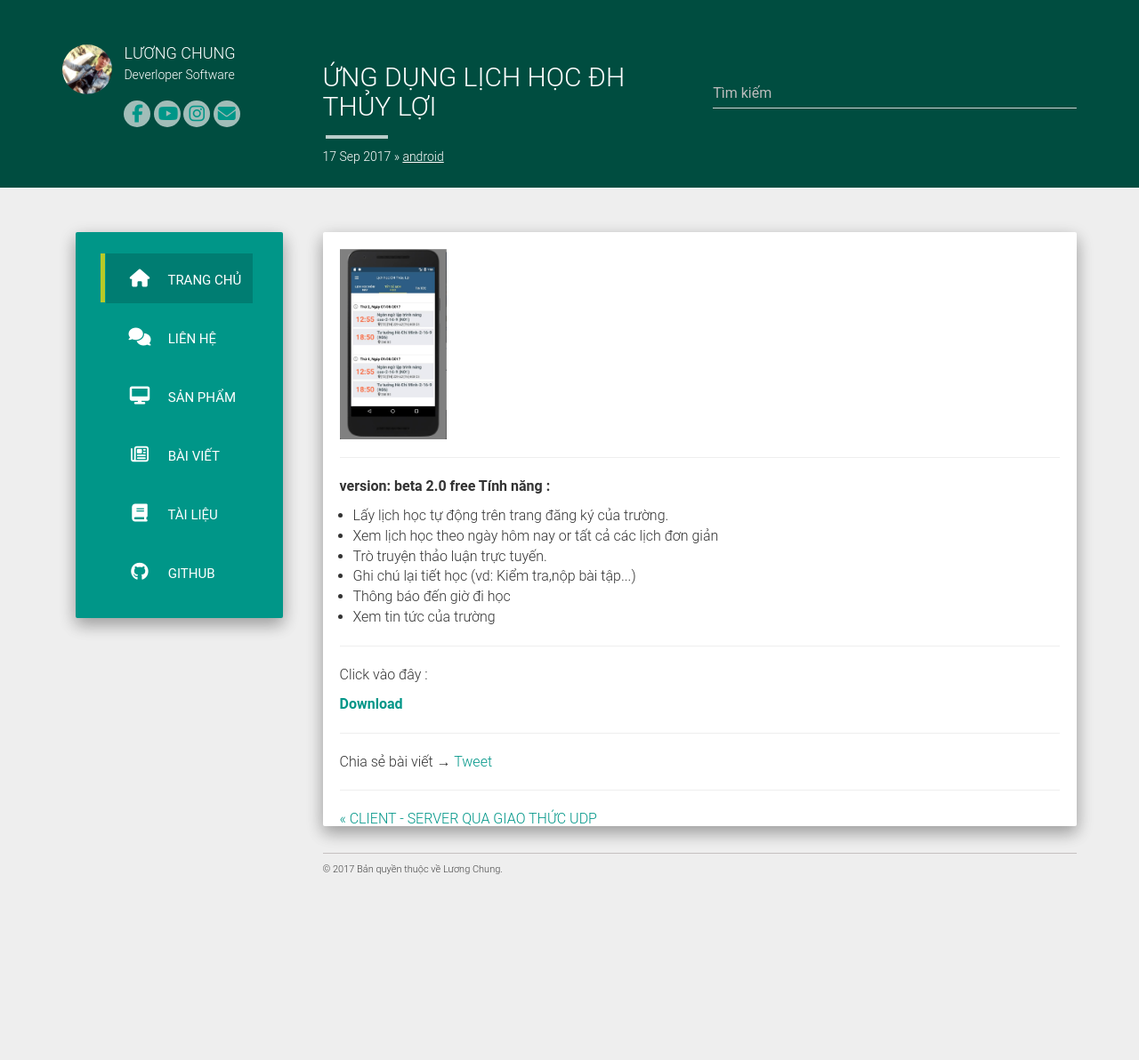
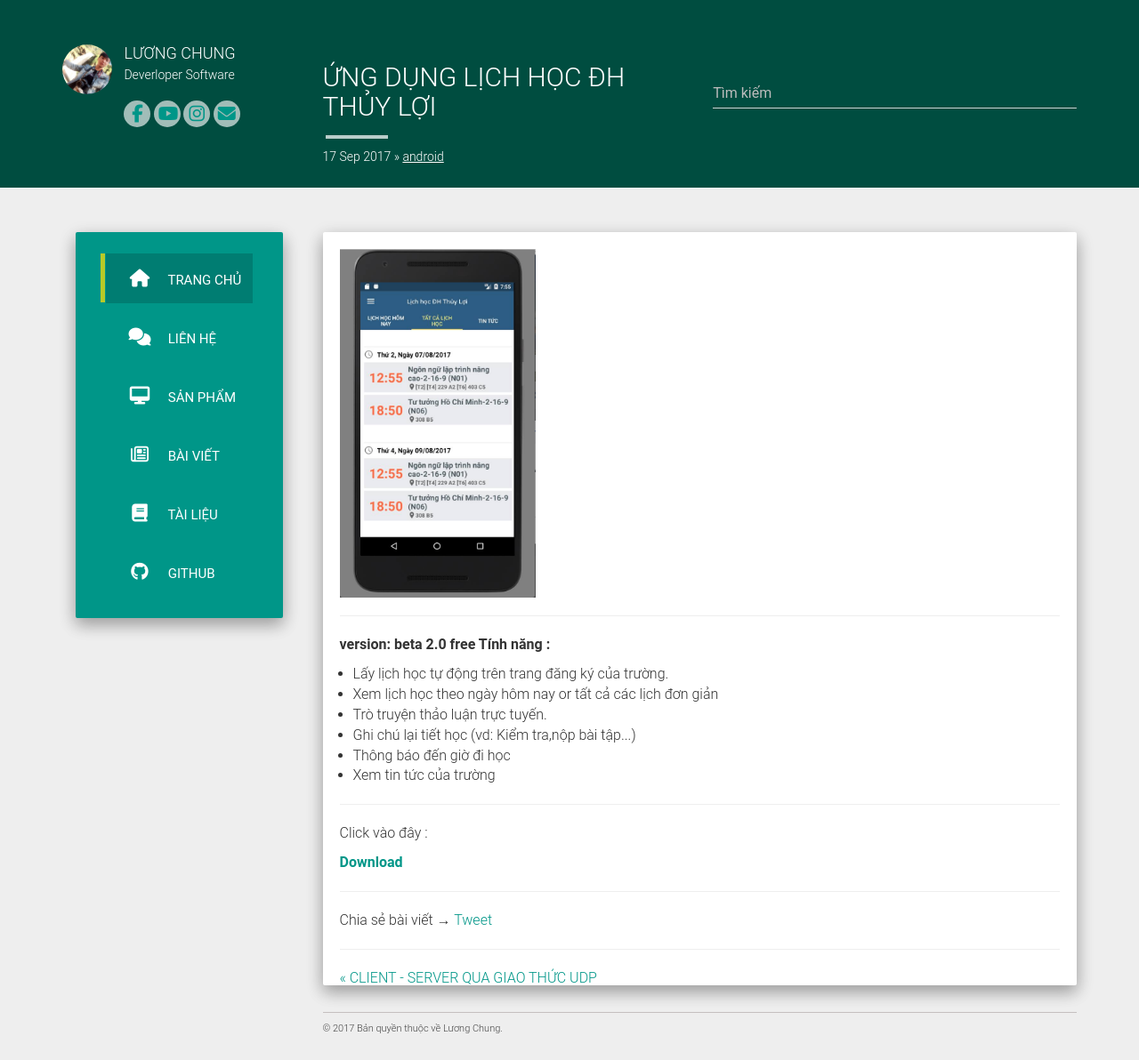
Before and after one commit to luongchung/luongchung.github.io, a Jekyll site: the page built from _posts/2017-09-17-applichhocthuyloi.md, in a window 1280 px wide. Shown: the whole page at 89% size. Built offline with Jekyll 4.4.1, drawn with Linux system fonts in a browser that asks for light colours; nearby versions of some CDN libraries; comment, search, counter and statistics services are not loaded; before the commit the page ends 1013 px from its top, so only the background shows below that.

Commit message:
đăng lai app free

```diff
--- a/_posts/2017-09-17-applichhocthuyloi.md
+++ b/_posts/2017-09-17-applichhocthuyloi.md
@@ -4,7 +4,7 @@ title:  "ỨNG DỤNG LỊCH HỌC ĐH THỦY LỢI"
 date:   2017-09-17 13:50:29
 categories: android
 ---
-<img width="120px" height="500px" src="/static/projects/app_tlu.jpg" alt="ERROR" />
+<img width="220px" height="1000px" src="/static/projects/app_tlu.jpg" alt="ERROR" />
 <hr>
 <b>version: beta 2.0 free<b>
 <b>Tính năng :<b>
```
